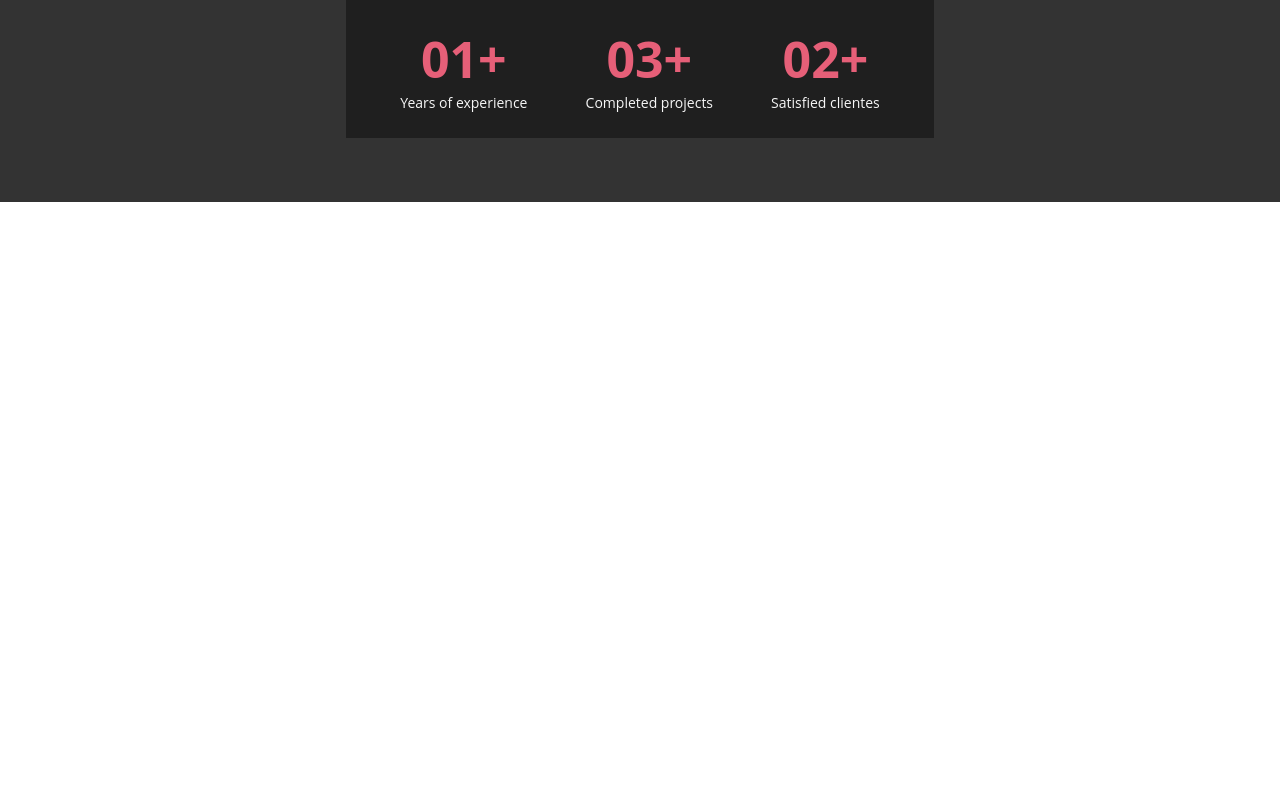
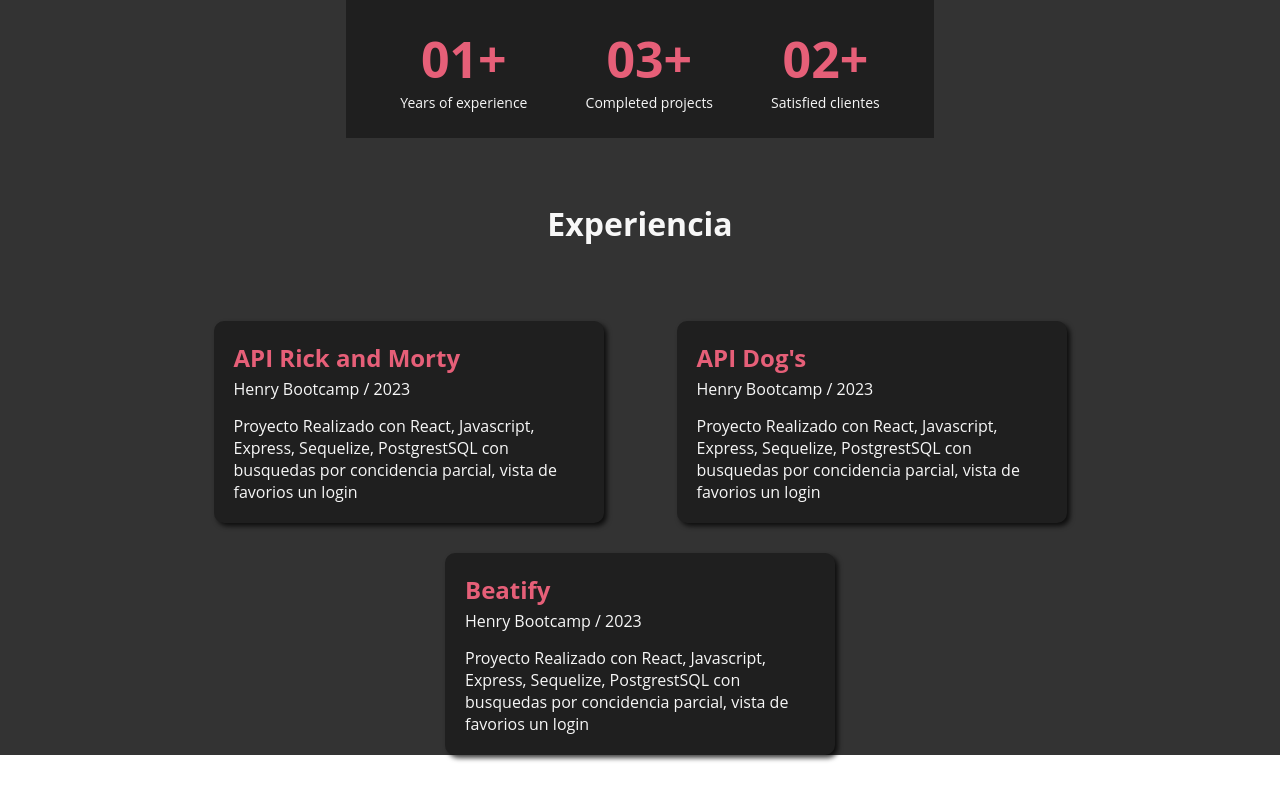
Before and after one commit to lordeber15/Portafolio_Eberson, a React (Vite) app: page / in a window 1280 px wide. Shown: the part 1402-2202 px from the top of the page. Before the commit the page ends 1604 px from the top, so only its background shows below. Built offline with nearby package versions, Linux system fonts and the light colour scheme.

Commit message:
experiecias and cards

```diff
--- a/src/App.jsx
+++ b/src/App.jsx
@@ -2,6 +2,7 @@ import "./App.module.css";
 import NavBar from "./components/navBar/navBar";
 import Home from "./view/home/home";
 import About from "./view/sectionAbout/about";
+import Experiencia from "./view/sectionExperiencia/experiencia";
 
 function App() {
   return (
@@ -9,6 +10,7 @@ function App() {
       <NavBar />
       <Home />
       <About />
+      <Experiencia />
     </div>
   );
 }
--- /dev/null
+++ b/src/components/cardsExperiencia/cards.jsx
@@ -0,0 +1,10 @@
+import styles from "./cards.module.css";
+export default function cards({ nameProject, location, description }) {
+  return (
+    <div className={styles.container}>
+      <h2 className={styles.title}>{nameProject}</h2>
+      <h4 className={styles.location}>{location}</h4>
+      <p className={styles.description}>{description}</p>
+    </div>
+  );
+}
--- /dev/null
+++ b/src/components/cardsExperiencia/cards.module.css
@@ -0,0 +1,25 @@
+.container{
+    width: 350px;
+    display: flex;
+    justify-content: center;
+    flex-direction: column;
+    border-radius: 10px;
+    background-color: var(--bg);
+    padding: 20px;
+    -webkit-box-shadow: 3px 3px 5px 0px rgba(0,0,0,0.75);
+    -moz-box-shadow: 3px 3px 5px 0px rgba(0,0,0,0.75);
+    box-shadow: 3px 3px 5px 0px rgba(0,0,0,0.75);
+}
+
+.title{
+    color: var(--color-alt);
+    font-weight: 700;
+    margin-bottom: 4px;
+}
+.location{
+    font-weight: 400;
+    margin-bottom: 15px;
+}
+.description{
+    text-align: left;
+}
--- /dev/null
+++ b/src/view/sectionExperiencia/experiencia.jsx
@@ -0,0 +1,27 @@
+import style from "./experiencia.module.css";
+import CardExperiencia from "../../components/cardsExperiencia/cards";
+
+export default function experiencia() {
+  return (
+    <div className={style.container}>
+      <h1 className={style.title}>Experiencia</h1>
+      <div className={style.contaierCards}>
+        <CardExperiencia
+          nameProject="API Rick and Morty"
+          location="Henry Bootcamp / 2023"
+          description="Proyecto Realizado con React, Javascript, Express, Sequelize, PostgrestSQL con busquedas por concidencia parcial, vista de favorios un login"
+        />
+        <CardExperiencia
+          nameProject="API Dog's"
+          location="Henry Bootcamp / 2023"
+          description="Proyecto Realizado con React, Javascript, Express, Sequelize, PostgrestSQL con busquedas por concidencia parcial, vista de favorios un login"
+        />
+        <CardExperiencia
+          nameProject="Beatify"
+          location="Henry Bootcamp / 2023"
+          description="Proyecto Realizado con React, Javascript, Express, Sequelize, PostgrestSQL con busquedas por concidencia parcial, vista de favorios un login"
+        />
+      </div>
+    </div>
+  );
+}
--- /dev/null
+++ b/src/view/sectionExperiencia/experiencia.module.css
@@ -0,0 +1,17 @@
+.container{
+    background-color: var(--bg-alt);
+    color: var(--text);
+}
+.title{
+    display: flex;
+    justify-content: center;
+}
+.contaierCards{
+    margin: 6% 15% ;
+    display: flex;
+    justify-content: center;
+    align-items: center;
+    flex-wrap: wrap;
+    justify-content: space-around;
+    gap: 30px;
+}
```
Also changed, not shown: src/components/cards/cards.jsx (deleted), src/components/cards/cards.module.css (deleted).
